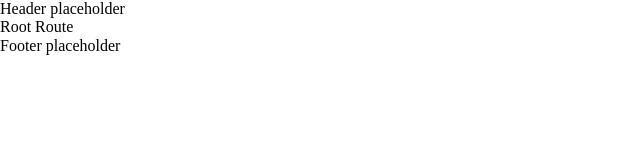
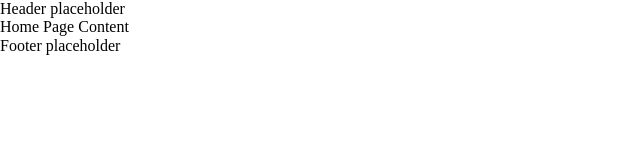
Before and after one commit to ooloo-io/reddit-timer-multisonic, a React (Create React App) app: page / in a window 1280 px wide. Shown: the top 160 px of the page, without its empty margins (0-640 px from the left). Built offline with nearby package versions, Linux system fonts and the light colour scheme.

Commit message:
Update Project Structure
Added folders for `/api/` and `/pages` and moved `Search.js` and `Home.js` into `/pages/`.
Import `Home` and `Search` components into `App.js` to display placheholder text.

```diff
--- a/src/App.js
+++ b/src/App.js
@@ -3,6 +3,8 @@ import { BrowserRouter as Router, Switch, Route } from 'react-router-dom';
 import GlobalStyle from './globalStyles';
 
 import Header from './components/Header';
+import Search from './pages/Search';
+import Home from './pages/Home';
 import Footer from './components/Footer';
 
 function App() {
@@ -12,8 +14,12 @@ function App() {
       <Header />
       <Router>
         <Switch>
-          <Route path="/search">Search Route</Route>
-          <Route path="/">Root Route</Route>
+          <Route path="/search" exact>
+            <Search />
+          </Route>
+          <Route path="/">
+            <Home />
+          </Route>
         </Switch>
       </Router>
       <Footer />
--- /dev/null
+++ b/src/pages/Home.js
@@ -0,0 +1,7 @@
+import React from 'react';
+
+function Home() {
+  return <div>Home Page Content</div>;
+}
+
+export default Home;
--- /dev/null
+++ b/src/pages/Search.js
@@ -0,0 +1,7 @@
+import React from 'react';
+
+function Search() {
+  return <div>Search Page Content</div>;
+}
+
+export default Search;
```
Also changed, not shown: src/components/Search.js (deleted).
